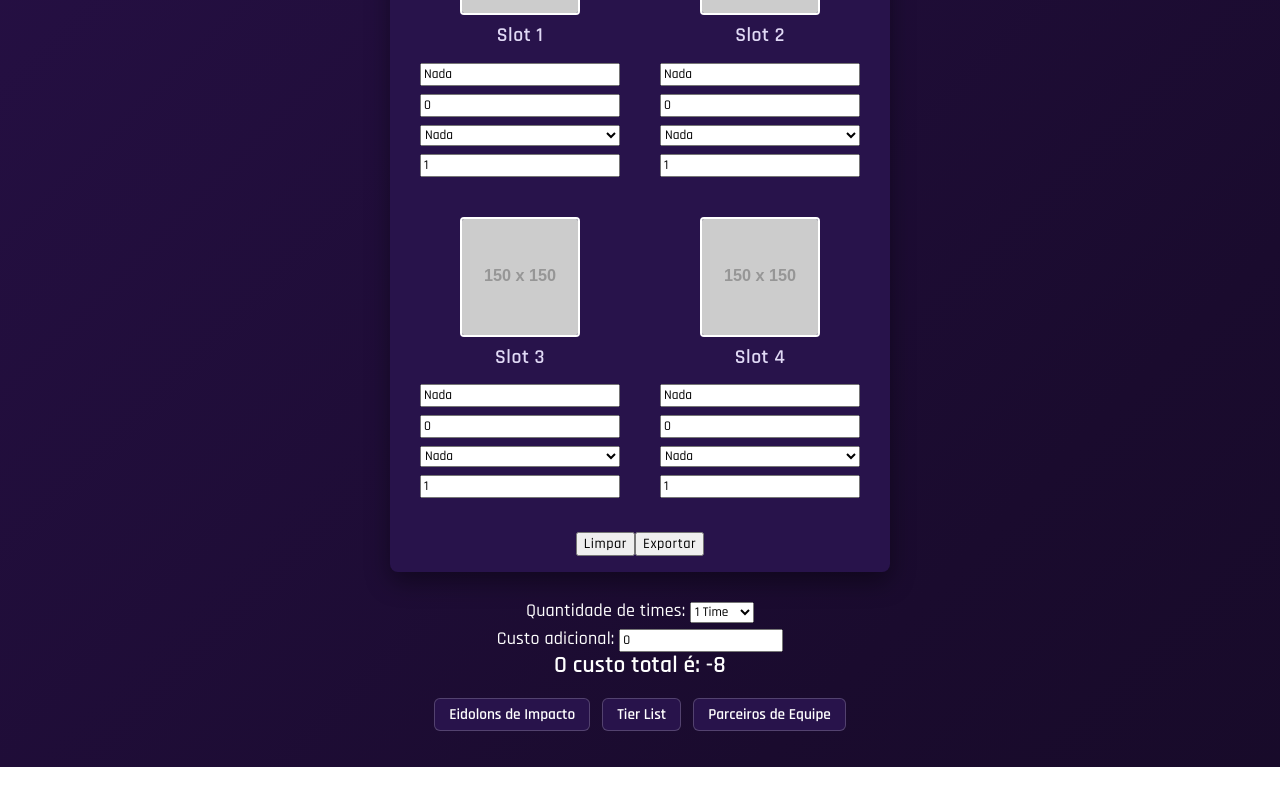
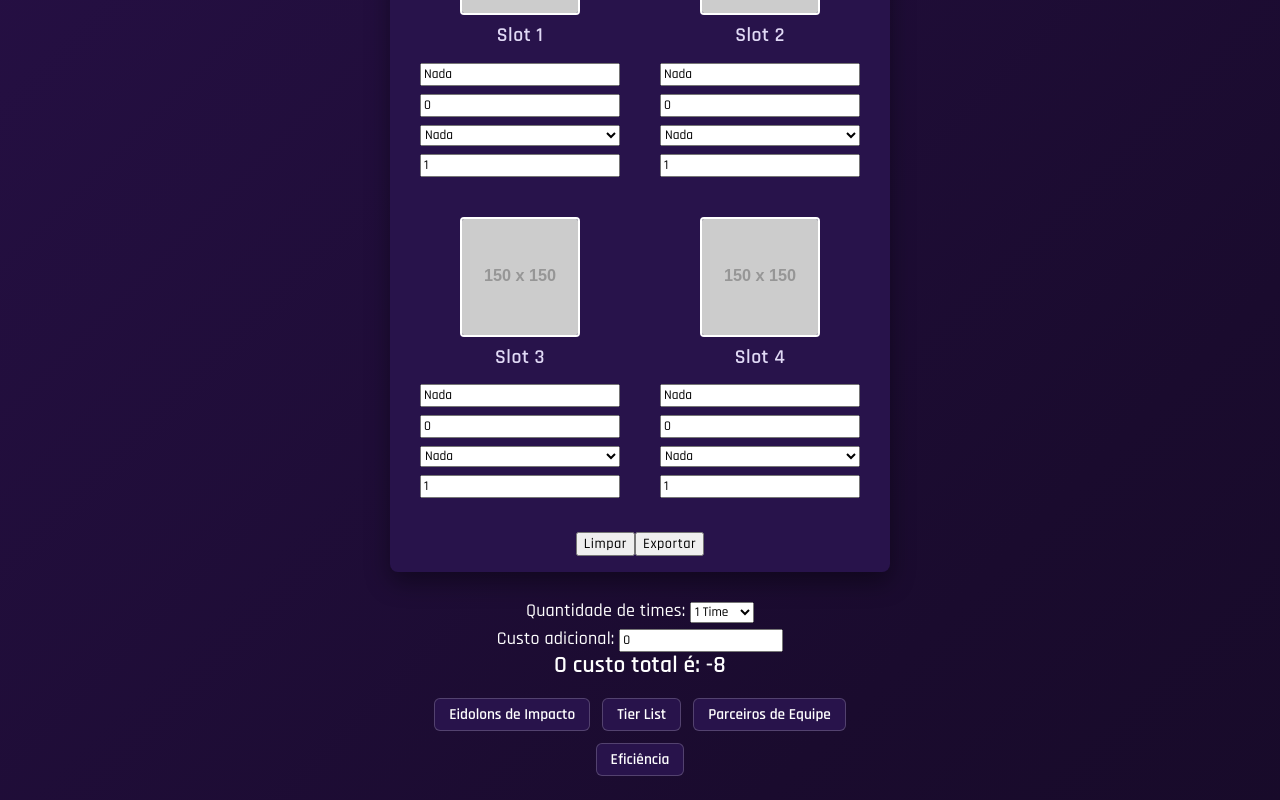
Before and after one commit to Pauloisc/Calculadora-de-Custo---Portal-da-Fenda-WEB, a React (Vite) app: page / in a window 1280 px wide. Shown: the part 456-1256 px from the top of the page. Before the commit the page ends 1223 px from the top, so only its background shows below. Built offline with nearby package versions, Linux system fonts and the light colour scheme.

Commit message:
Implementando botão de calculo de eficiencia do time

```diff
--- a/src/App.jsx
+++ b/src/App.jsx
@@ -5,7 +5,7 @@ import './styles/components/slots.css';
 import './styles/components/modals.css';
 
 import { useState } from 'react';
-import { calcularCustoTime } from './utils/calculos';
+import { calcularCustoTime, calcularEficiencia } from './utils/calculos';
 import { TimeSection } from './components/TimeSection';
 import ReactMarkdown from 'react-markdown';
 import duvidasContent from './duvidas.md?raw';
@@ -29,12 +29,27 @@ function App() {
   const [mostrarEidolonImpacto, setMostrarEidolonImpacto] = useState(false);
   const [mostrarDuvidas, setMostrarDuvidas] = useState(false);
 
-
+  const [custoValorDeAcao, setValorDeAcao] = useState(0);
+  const [mostrarValorDeAcao, setVA] = useState(false);
+  const [timeSelecionado, setTimeSelecionado] = useState(1);
 
   let custoTotal = 0;
   let custoT1 = calcularCustoTime(time1)
   let custoT2 = calcularCustoTime(time2)
   let custoT3 = calcularCustoTime(time3)
+
+  let eficienciaValor = 0
+  let custoDoTimeEscolhido = 0
+
+  if (timeSelecionado == 1){
+    custoDoTimeEscolhido = custoT1
+  }
+  else if (timeSelecionado == 2){
+    custoDoTimeEscolhido = custoT2
+  }
+  else if (timeSelecionado == 3){
+    custoDoTimeEscolhido = custoT3
+  }
 
   const custoAdicionalNumerico = custoAdicional === "" || custoAdicional === "-" ? 0 : Number(custoAdicional.replace(",", ".")) || 0;
   if (qtdTimes === 1) {
@@ -57,7 +72,7 @@ function App() {
       <button className="btn-mostrarduvidas" onClick={() => setMostrarDuvidas(true)}>?</button>
 
       {mostrarDuvidas &&(
-        <div className="overlay-duvidas">
+        <div className="overlay-escura">
           <div className="modal-conteudo">
             <button className="btn-fechar-modal" onClick={() => setMostrarDuvidas(false)}>✕</button>
               <ReactMarkdown remarkPlugins={[remarkGfm]}>{duvidasContent}</ReactMarkdown>
@@ -144,6 +159,35 @@ function App() {
           </div>
         </div>
       )}
+
+      <button className="btn-eficiencia" onClick={() => setVA(true)}>Eficiência</button>
+
+      {mostrarValorDeAcao && (
+        <div className="overlay-escura">
+          <div className="modal-conteudo">
+            <button className="btn-fechar-modal" onClick={() => setVA(false)}>✕</button>
+              <div>
+                <label className="label-config">Valor de ação: </label>
+                  <input
+                    className="input-config"
+                    type="text"
+                    inputMode="number"
+                    value={custoValorDeAcao}
+                    onChange={(event) => setValorDeAcao(event.target.value)}
+                  />
+
+                <select className="select-config" value={timeSelecionado} onChange={(event) => { setTimeSelecionado(Number(event.target.value)) }}>
+                  <option value={1}>Time 1</option>
+                  { qtdTimes >= 2 && <option value={2}>Time 2</option> }
+                  { qtdTimes >= 3 && <option value={3}>Time 3</option> }
+                </select>
+
+                <p className="eficiencia-valor">Eficiência: {calcularEficiencia(custoValorDeAcao, custoDoTimeEscolhido)}</p>
+
+              </div>
+          </div>
+        </div>
+      )}
     </div>
   );
 }
--- a/src/styles/components/modals.css
+++ b/src/styles/components/modals.css
@@ -23,7 +23,7 @@
 }
 
 /* Fundo escuro transparente que aparecerá ao abrir modais/overlays */
-.overlay-duvidas {
+.overlay-escura {
   position: fixed;
   inset: 0;
   background: rgba(0, 0, 0, 0.9);
@@ -154,6 +154,19 @@
   transition: background-color 0.2s ease, transform 0.1s ease;
 }
 
+.btn-eficiencia {
+  background-color: #28134B;
+  color: #ffffff;
+  padding: 6px 14px;
+  border: 1px solid rgba(255, 255, 255, 0.2);
+  border-radius: 6px;
+  cursor: pointer;
+  font-family: 'Rajdhani', sans-serif;
+  font-weight: 600;
+  font-size: 0.85rem;
+  transition: background-color 0.2s ease, transform 0.1s ease;
+}
+
 .btn-tierlist:hover {
   background-color: #3b1d6e;
   transform: translateY(-2px);
--- a/src/utils/calculos.js
+++ b/src/utils/calculos.js
@@ -66,3 +66,7 @@ export function calcularCustoTime(time){
     if (temParceriaAtiva) {custoTime += 1;}
     return custoTime;
 }
+
+export function calcularEficiencia(valorDeAcao, custoTime){
+    return (valorDeAcao - (50 * custoTime))
+}
```
